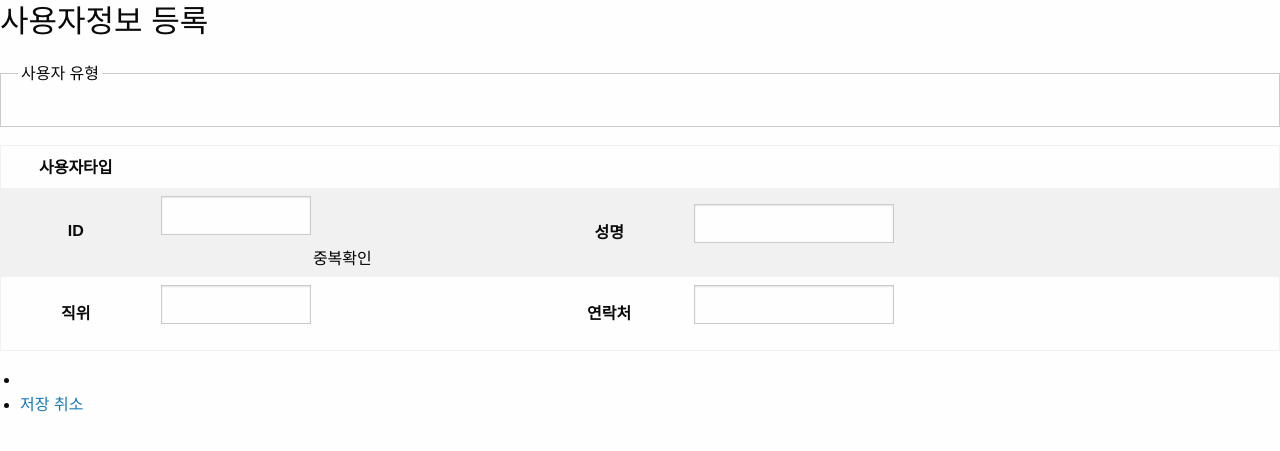
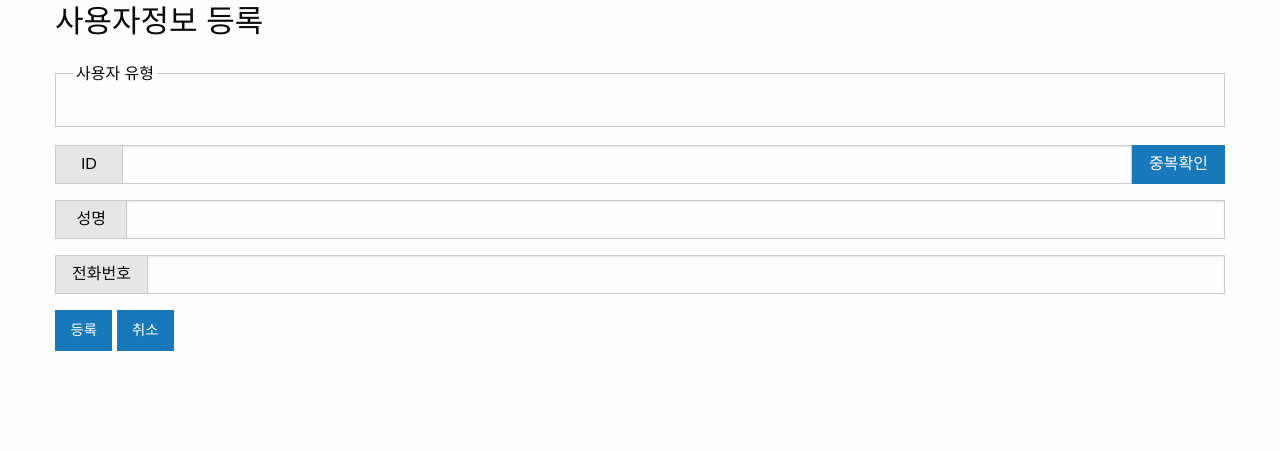
Before and after one commit to jzero00/php_card, a PHP site: page /sys/userReg.php in a window 1280 px wide. Shown: the part 54-505 px from the top of the page. Run offline with PHP 8.4, Linux system fonts and the light colour scheme; data that the repository does not hold is empty.

Commit message:
사용자등록화면구현중

```diff
--- a/sys/userReg.php
+++ b/sys/userReg.php
@@ -116,7 +116,7 @@
 
 <body>
 	<div id="content">
-		<div class="board_inner">
+		<div class="grid-container">
 			<div class="board_title2">
 				<h3>사용자정보 등록</h3>
 			</div>
@@ -130,7 +130,6 @@
 											ORDER BY auth_no ASC";
 
 					$result = mysqli_query($conn, $sql);
-					$row = mysqli_fetch_array($result, MYSQLI_ASSOC);
 					$list = "";
 					while ($row = mysqli_fetch_array($result, MYSQLI_ASSOC)) {
 						$list = $list . '<input type="radio" id="user_auth" name="auth_no" value="' . $row["auth_no"] . '"><label for="group1">' . $row["auth_nm"] . '</label>';
@@ -138,50 +137,33 @@
 					echo $list;
 					$conn->close();
 					?>
-<!--					<input id="checkbox12" type="checkbox"><label for="checkbox12">Checkbox 1</label>
+					<!--					<input id="checkbox12" type="checkbox"><label for="checkbox12">Checkbox 1</label>
 					<input id="checkbox22" type="checkbox"><label for="checkbox22">Checkbox 2</label>
 					<input id="checkbox32" type="checkbox"><label for="checkbox32">Checkbox 3</label>-->
 				</fieldset>
+				<div class="">
 
-				<table class="table_view">
-					<colgroup>
-						<col style="width:150px">
-						<col style="width:30%">
-						<col style="width:150px">
-						<col style="width:auto">
-					</colgroup>
-					<tbody>
-						<tr>
-							<th>사용자타입</th>
-							<td colspan="3">
-
-							</td>
-						</tr>
-						<tr>
-							<th>ID</th>
-							<td><input type="text" name="usid" id="usid" style="width:150px"><button class="btn_sch"
-									type="button" onclick="duple()" onkeyup="resetIdCheck()">중복확인</button></td>
-							<th>성명</th>
-							<td><input type="text" name="userNm" id="userNm" style="width: 200px;"></td>
-						</tr>
-						<tr>
-							<th>직위</th>
-							<td><input type="text" style="width:150px" name="userClsf"></td>
-							<th>연락처</th>
-							<td><input type="text" style="width: 200px;" name="userTelno"></td>
-						</tr>
-					</tbody>
-				</table>
-				<input type="hidden" name="idCheck" id="idCheck" />
+					<div class="input-group">
+						<span class="input-group-label">&nbsp;&nbsp;ID&nbsp;&nbsp;</span>
+						<input class="input-group-field" type="text" name="usid" id="usid">
+						<div class="input-group-button">
+							<input class="button" type="button" onclick="duple()" onkeyup="resetIdCheck()" value="중복확인">
+						</div>
+					</div>
+					<div class="input-group">
+						<span class="input-group-label">&nbsp;성명&nbsp;</span>
+						<input class="input-group-field" type="text" name="userNm" id="userNm">
+					</div>
+					<div class="input-group">
+						<span class="input-group-label">전화번호</span>
+						<input class="input-group-field" type="text" name="userTelno">
+					</div>
+					<input type="hidden" name="idCheck" id="idCheck" />
 			</form>
-			<ul class="dw_bar">
-				<li></li>
-				<li>
-					<a onclick="reg()">저장</a>
-					<a onclick="history.back(-1)">취소</a>
-				</li>
-			</ul>
+			<a class="button" onclick="reg()">등록</a>
+			<a class="button" onclick="history.back(-1)">취소</a>
 		</div>
+	</div>
 	</div>
 </body>
 <script src="<?php $_SERVER["DOCUMENT_ROOT"] ?>/js/vendor/jquery.js"></script>
```
